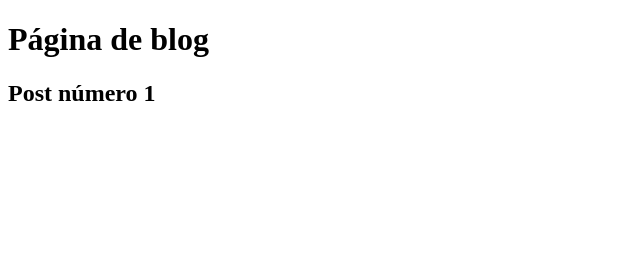
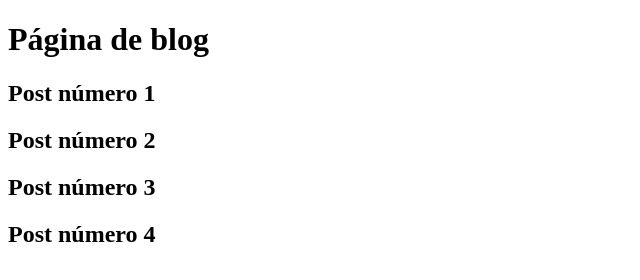
Before and after one commit to noriva/aulagithab, a plain HTML site: page blog.html in a window 1280 px wide. Shown: the whole page, without its empty margins (0-640 px from the left). Drawn offline with Linux system fonts and the light colour scheme.

Commit message:
update blog

```diff
--- a/blog.html
+++ b/blog.html
@@ -8,5 +8,8 @@
 <body>
     <h1>Página de blog</h1>
     <h2>Post número 1</h2>
+    <h2>Post número 2</h2>
+    <h2>Post número 3</h2>
+    <h2>Post número 4</h2>
 </body>
 </html>
```
